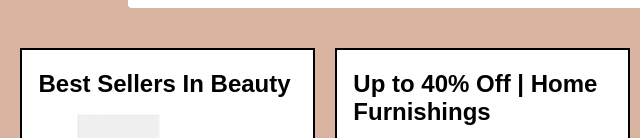
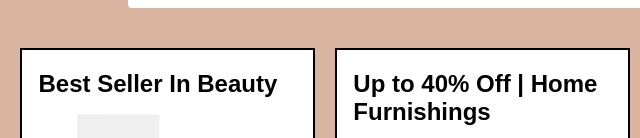
Before and after one commit to Gaurav-Vennamwar/AmazonClone, a plain HTML site: page index.html in a window 1280 px wide. Shown: the part 662-800 px from the top of the page, 0-640 px from the left. Drawn offline with Linux system fonts and the light colour scheme.

Commit message:
Changed the box 1

```diff
--- a/index.html
+++ b/index.html
@@ -86,7 +86,7 @@
     <div class="shop-section">
         <div class="box1 box">
            <div class="box-content">
-            <h2>Best Sellers In Beauty</h2>
+            <h2>Best Seller In Beauty</h2>
             <div class="box-img" style="background-image: url('beauty.jpg');"></div>
         <p>See More</p>
     </div>
```
